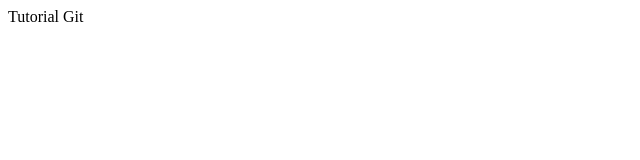
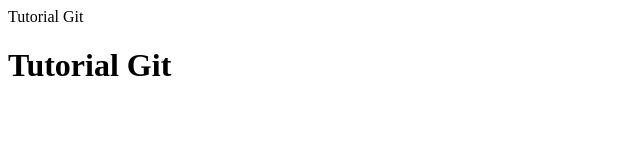
Before and after one commit to Bibiana86/Bibis, a plain HTML site: page index.html in a window 1280 px wide. Shown: the whole page, without its empty margins (0-640 px from the left). Drawn offline with Linux system fonts and the light colour scheme.

Commit message:
Heading 1

```diff
--- a/index.html
+++ b/index.html
@@ -5,6 +5,7 @@
 </head>
 <body>
 
+        <h1>Tutorial Git</h1>
 </body>
 
 </html>
```
